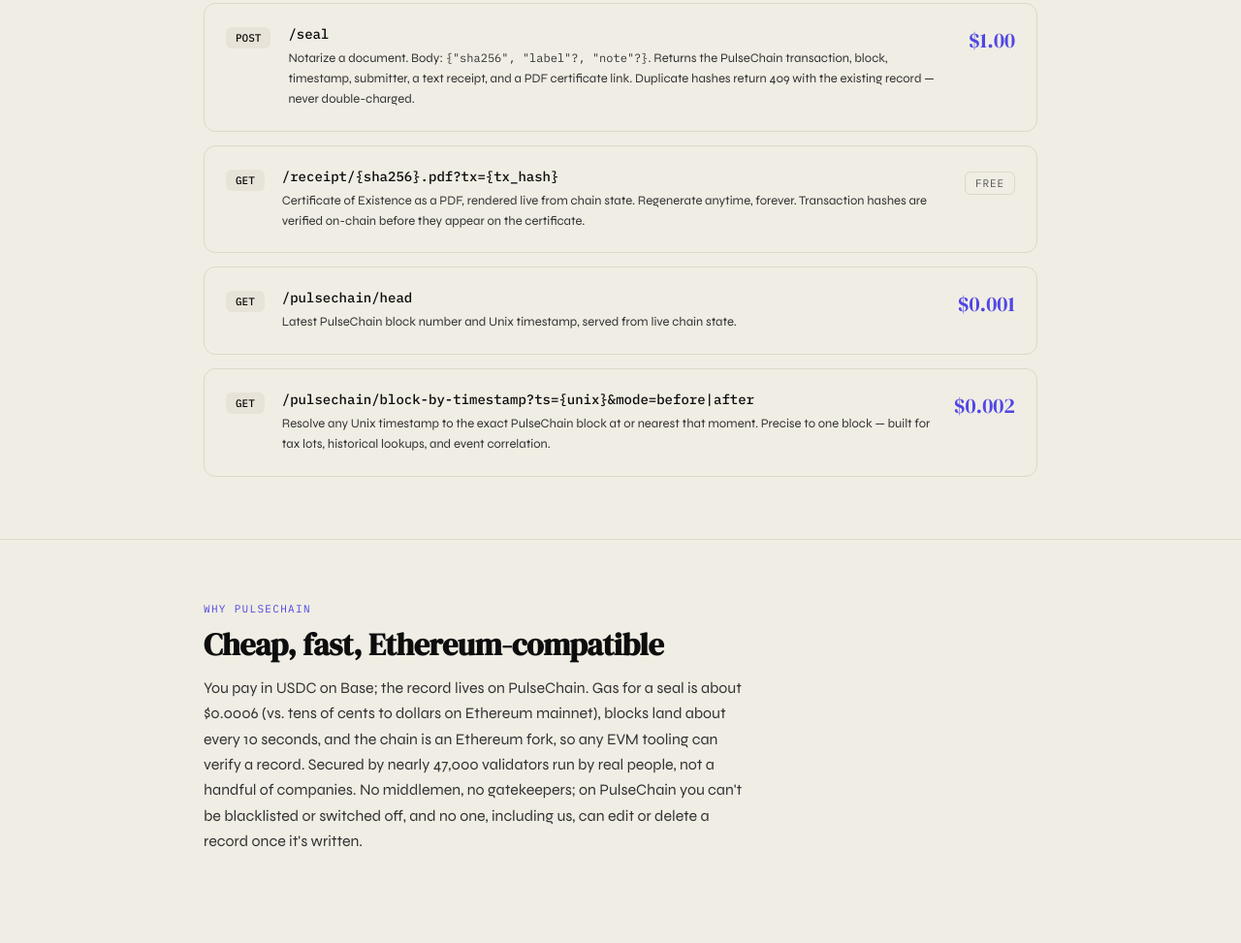
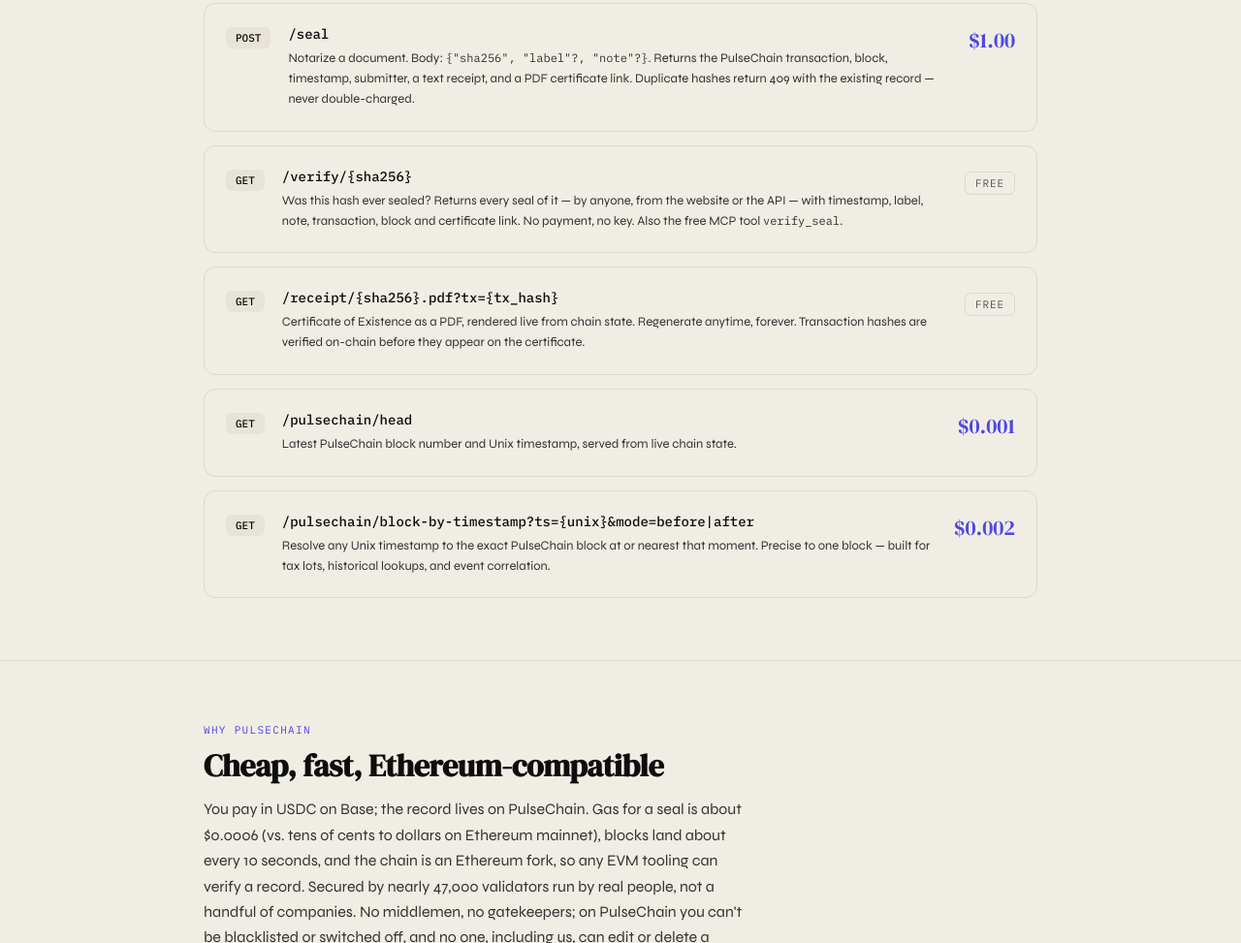
Before and after one commit to Thanos-admin/immuta, a website: page api.html in a window 1280 px wide. Shown: the part 2622-3595 px from the top of the page at 97% size. Drawn offline with Linux system fonts and the light colour scheme.

Commit message:
API page: document the free GET /verify/{sha256} endpoint
Co-Authored-By: Claude Opus 5.5 <noreply@anthropic.com>

```diff
--- a/api.html
+++ b/api.html
@@ -232,6 +232,14 @@ pulsechain_block_by_timestamp(ts, mode?)      <span class="c"># $0.002</span>
       <div class="endpoint">
         <div class="ep-method">GET</div>
         <div>
+          <div class="ep-path">/verify/{sha256}</div>
+          <div class="ep-desc">Was this hash ever sealed? Returns every seal of it — by anyone, from the website or the API — with timestamp, label, note, transaction, block and certificate link. No payment, no key. Also the free MCP tool <span style="font-family:var(--mono);font-size:12px">verify_seal</span>.</div>
+        </div>
+        <div class="ep-free">Free</div>
+      </div>
+      <div class="endpoint">
+        <div class="ep-method">GET</div>
+        <div>
           <div class="ep-path">/receipt/{sha256}.pdf?tx={tx_hash}</div>
           <div class="ep-desc">Certificate of Existence as a PDF, rendered live from chain state. Regenerate anytime, forever. Transaction hashes are verified on-chain before they appear on the certificate.</div>
         </div>
```
